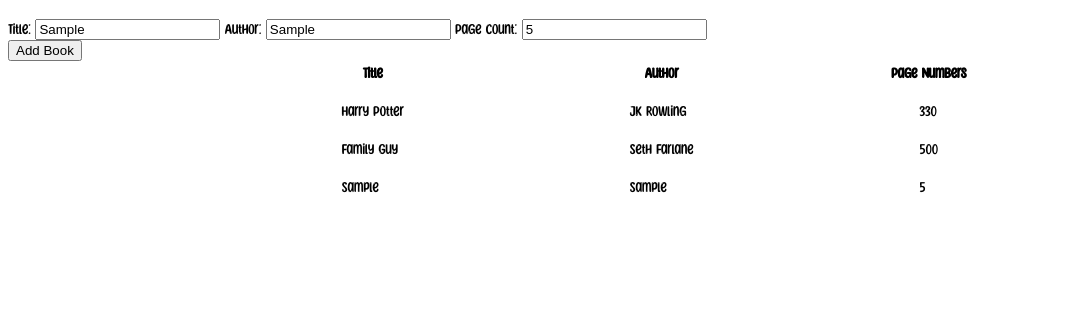
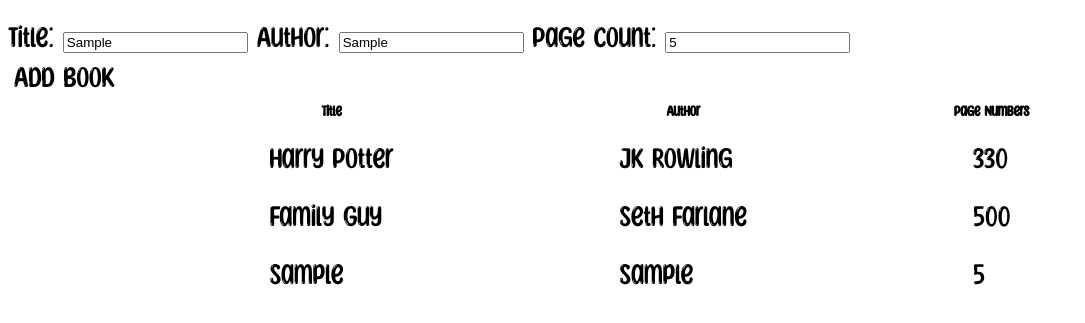
Before and after one commit to iiTzJacob/Library, a plain HTML site: page index.html in a window 1280 px wide. Both pictures are taken after typing "Sample", "Sample", "5" into the empty fields and a click on the button "Add Book". Shown: the part 63-386 px from the top of the page, without its empty margins (0-1085 px from the left). Drawn offline with Linux system fonts and the light colour scheme.

Commit message:
Changed font sizes

```diff
--- a/style.css
+++ b/style.css
@@ -7,6 +7,11 @@
     font-family: "Sunny Spells";
 }
 
+.new-book {
+    font-family: "Sunny Spells";
+    font-size: 2rem;
+}
+
 .books {
     display: flex;
     justify-content: center;
@@ -14,7 +19,19 @@
 }
 
 td {
-  padding-right: 7rem;
-  padding-left: 7rem;
-  padding-top: 1rem;
+    font-size: 2rem;
+    padding-right: 7rem;
+    padding-left: 7rem;
+    padding-top: 1rem;
 }
+
+#add {
+    font-family: "Sunny Spells";
+    font-size: 2rem;
+    background: none;
+    border: none;
+}
+
+#add:hover {
+    color: blue;
+}
```
